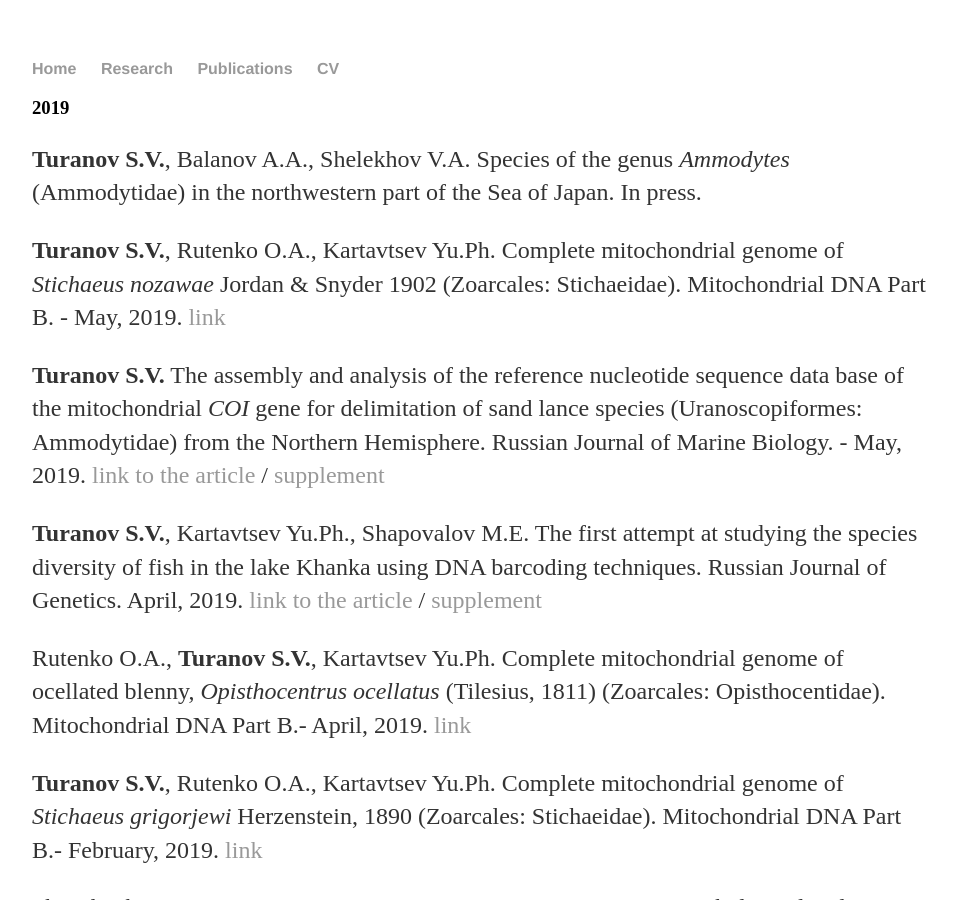
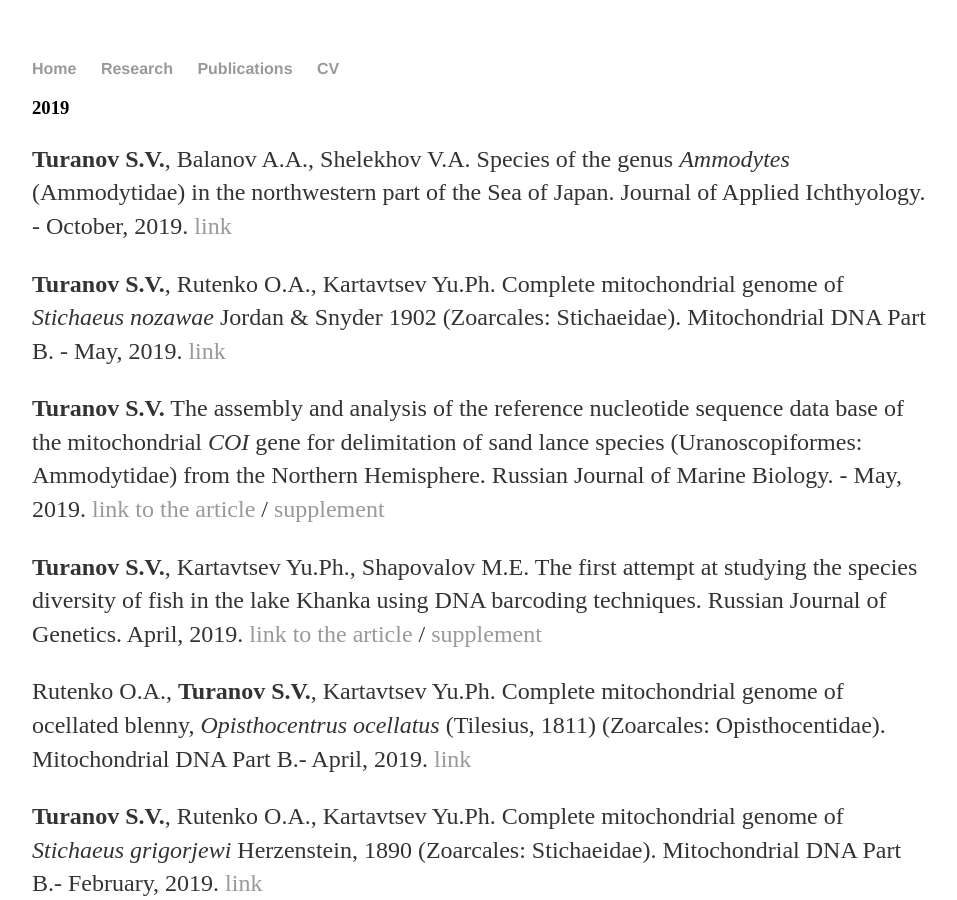
Before and after one commit to Sturcoal/Sturcoal.github.io, a Jekyll site: the page built from Publications.html, in a window 1280 px wide and 900 px high. Shown: the whole window, without its empty margins (160-1117 px from the left). Built offline with Jekyll 4.4.1, drawn with Linux system fonts in a browser that asks for light colours.

Commit message:
Update Publications.html

```diff
--- a/Publications.html
+++ b/Publications.html
@@ -4,7 +4,7 @@ title: Sergei Turanov
 ---
 <div class="blurb">
 	<h3>2019</h3>
-	<p><b>Turanov S.V.</b>, Balanov A.A., Shelekhov V.A. Species of the genus <i>Ammodytes</i> (Ammodytidae) in the northwestern part of the Sea of Japan. In press. <p>
+	<p><b>Turanov S.V.</b>, Balanov A.A., Shelekhov V.A. Species of the genus <i>Ammodytes</i> (Ammodytidae) in the northwestern part of the Sea of Japan. Journal of Applied Ichthyology. - October, 2019. <a href="https://onlinelibrary.wiley.com/doi/abs/10.1111/jai.13981">link</a> <p>
 	<p><b>Turanov S.V.</b>, Rutenko O.A., Kartavtsev Yu.Ph. Complete mitochondrial genome of <i>Stichaeus nozawae</i> Jordan & Snyder 1902 (Zoarcales: Stichaeidae). Mitochondrial DNA Part B. - May, 2019. <a href="https://www.tandfonline.com/doi/full/10.1080/23802359.2019.1612293">link</a>  <p>
 	<p><b>Turanov S.V.</b> The assembly and analysis of the reference nucleotide sequence data base of the mitochondrial <i>COI</i> gene for delimitation of sand lance species (Uranoscopiformes: Ammodytidae) from the Northern Hemisphere. Russian Journal of Marine Biology. - May, 2019. <a href="https://link.springer.com/article/10.1134/S1063074019010103#enumeration">link to the article</a> / <a href="https://github.com/Sturcoal/Ammodytes">supplement</a> <p>
 	<p><b>Turanov S.V.</b>, Kartavtsev Yu.Ph., Shapovalov M.E. The first attempt at studying the species diversity of fish in the lake Khanka using DNA barcoding techniques. Russian Journal of Genetics. April, 2019. <a href="https://link.springer.com/article/10.1134/S102279541904015X">link to the article</a> / <a href="https://github.com/Sturcoal/Fishes-of-the-Lake-Khanka-FOLK-">supplement</a> <p>
```
